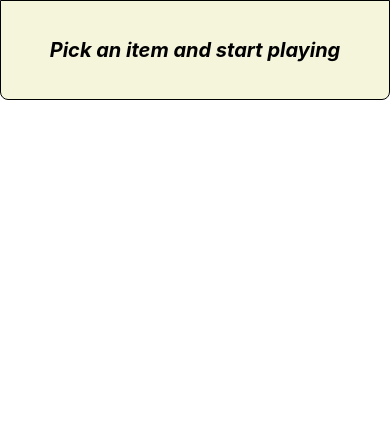
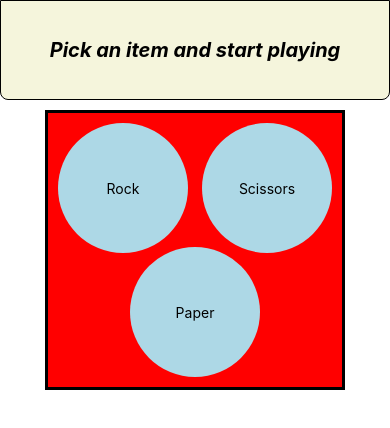
Before and after one commit to Clemond/Rock_paper_scissor_game_new, a React Native app: screen / in a window 390 px wide. Shown: the top 428 px of the page. Built offline with nearby package versions, Linux system fonts and the light colour scheme.

Commit message:
added Action-buttons as an component and tested out a circular design

```diff
--- a/App.js
+++ b/App.js
@@ -1,18 +1,34 @@
 import { StatusBar } from "expo-status-bar";
 import { StyleSheet, Text, View } from "react-native";
 import Header from "./Components/Header";
+import ActionButtons from "./Components/ActionButtons";
 
 export default function App() {
+  const handlePress = (choice) => {
+    console.log(`You chose:${choice}`);
+  };
+
   return (
     <View style={styles.container}>
       <Header />
+
+      <View>
+        <ActionButtons onPress={handlePress} />
+      </View>
     </View>
   );
 }
+
+// STYLESHEETS
 
 const styles = StyleSheet.create({
   container: {
     flex: 1,
     backgroundColor: "#fff",
   },
+  actionButtonBox: {
+    flexDirection: "row",
+    justifyContent: "center",
+    padding: 10,
+  },
 });
--- /dev/null
+++ b/Components/ActionButtons.js
@@ -0,0 +1,69 @@
+import { Text, View, StyleSheet, Pressable } from "react-native";
+
+export default function ActionButtons({ onPress }) {
+  return (
+    <View style={styles.container}>
+      <View style={styles.box}>
+        <Pressable
+          onPress={() => onPress("Rock")}
+          style={[styles.circle, styles.topLeft]}
+        >
+          <Text>Rock</Text>
+        </Pressable>
+        <Pressable
+          onPress={() => onPress("Paper")}
+          style={[styles.circle, styles.centerBaseLine]}
+        >
+          <Text>Paper</Text>
+        </Pressable>
+        <Pressable
+          onPress={() => onPress("Scissors")}
+          style={[styles.circle, styles.topRight]}
+        >
+          <Text>Scissors</Text>
+        </Pressable>
+      </View>
+    </View>
+  );
+}
+
+const styles = StyleSheet.create({
+  container: {
+    flex: 1,
+    justifyContent: "center",
+    alignItems: "center",
+    margin: 10,
+  },
+  box: {
+    width: 300,
+    height: 280,
+    backgroundColor: "red",
+    borderWidth: 3,
+    position: "relative",
+  },
+  circle: {
+    width: 130,
+    height: 130,
+    borderRadius: 65,
+    backgroundColor: "lightblue",
+    alignItems: "center",
+    justifyContent: "center",
+    position: "absolute",
+  },
+  topLeft: {
+    top: 0,
+    left: 0,
+    margin: 10,
+  },
+  topRight: {
+    top: 0,
+    right: 0,
+    margin: 10,
+  },
+  centerBaseLine: {
+    bottom: 0,
+    left: "50%",
+    marginLeft: -65,
+    margin: 10,
+  },
+});
--- a/Components/Header.js
+++ b/Components/Header.js
@@ -7,6 +7,8 @@ export default function Header() {
     </View>
   );
 }
+
+// STYLESHEETS
 
 const styles = StyleSheet.create({
   header: {
```
